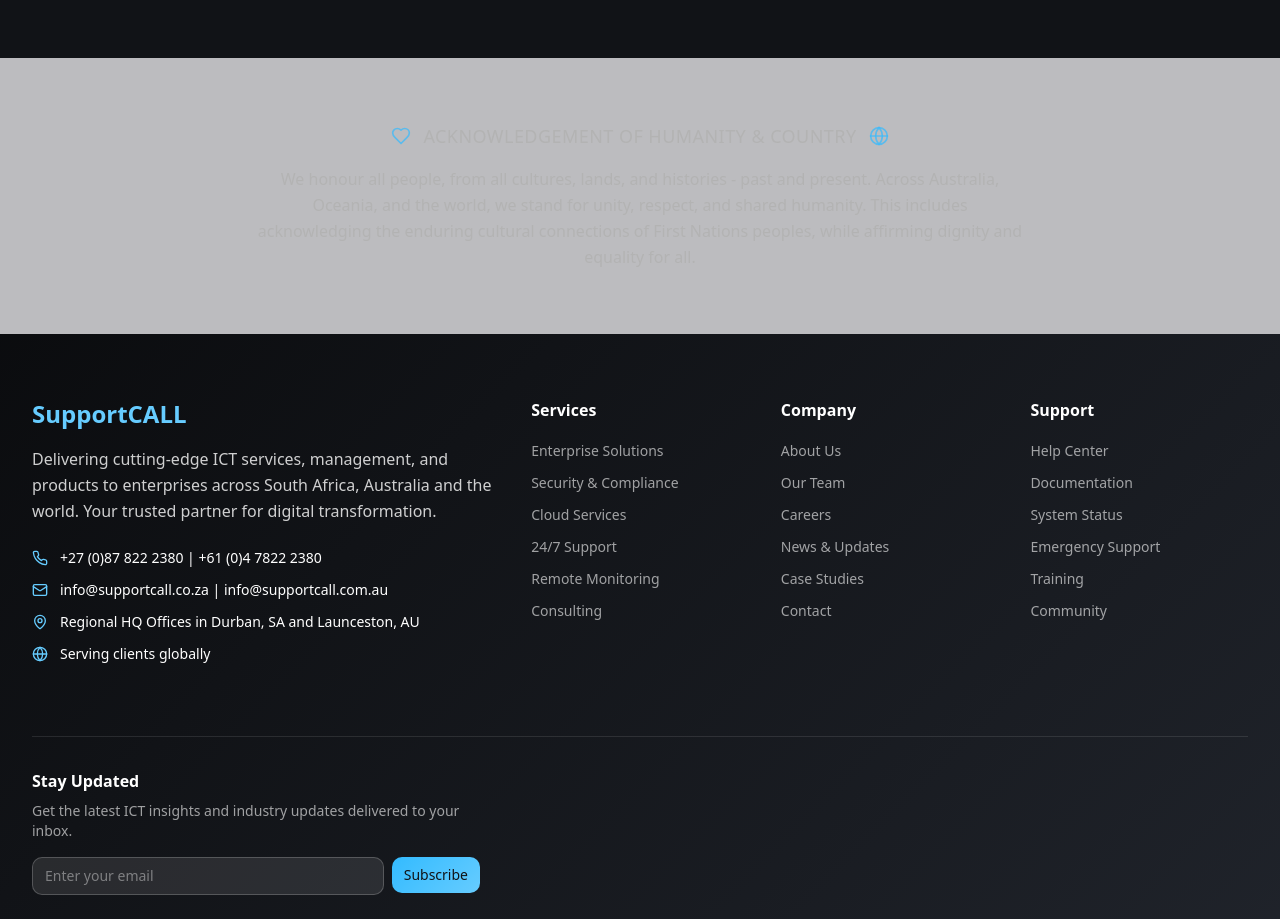
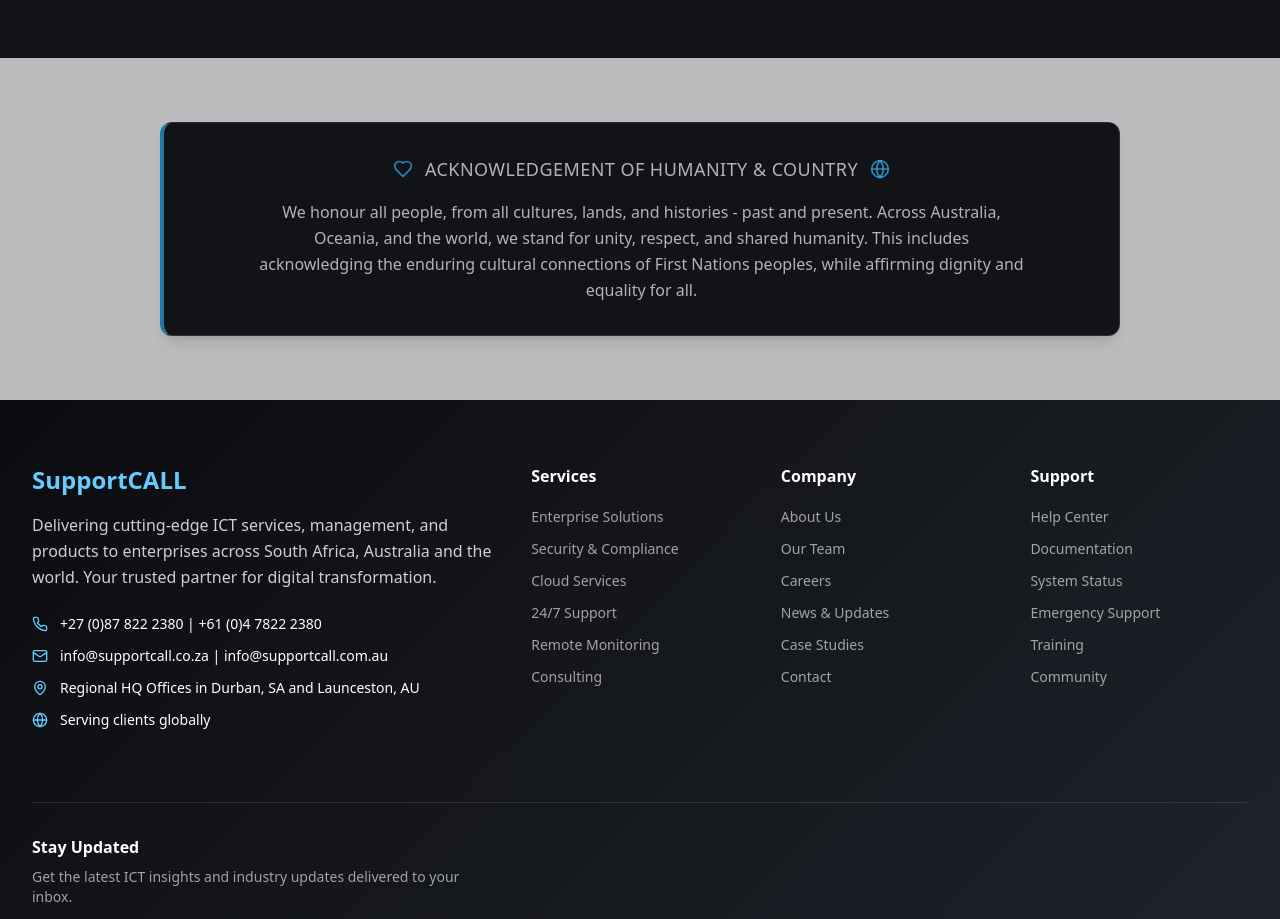
Before and after one commit to supportcall/bridge-ict-web, a React (Vite) app: page / in a window 1280 px wide. Shown: the part 7600-8519 px from the top of the page. Built offline with nearby package versions, Linux system fonts and the light colour scheme.

Commit message:
Revert Acknowledgement section changes
Reverted the recent modifications to the Acknowledgement section to restore its previous version.

```diff
--- a/src/components/Acknowledgement.tsx
+++ b/src/components/Acknowledgement.tsx
@@ -1,9 +1,12 @@
+import { Card, CardContent } from "@/components/ui/card";
 import { Heart, Globe } from "lucide-react";
 
 const Acknowledgement = () => {
   return (
     <section className="py-16 bg-muted/30">
       <div className="max-w-5xl mx-auto px-4 sm:px-6 lg:px-8">
+        <Card className="border-l-4 border-l-primary/60 bg-background shadow-lg">
+          <CardContent className="p-8">
             <div className="text-center">
               <div className="flex items-center justify-center space-x-3 mb-4">
                 <Heart className="w-5 h-5 text-primary/70" />
@@ -19,6 +22,8 @@ const Acknowledgement = () => {
                 while affirming dignity and equality for all.
               </p>
             </div>
+          </CardContent>
+        </Card>
       </div>
     </section>
   );
```
Lines whose indentation alone changed are shown as unchanged.
